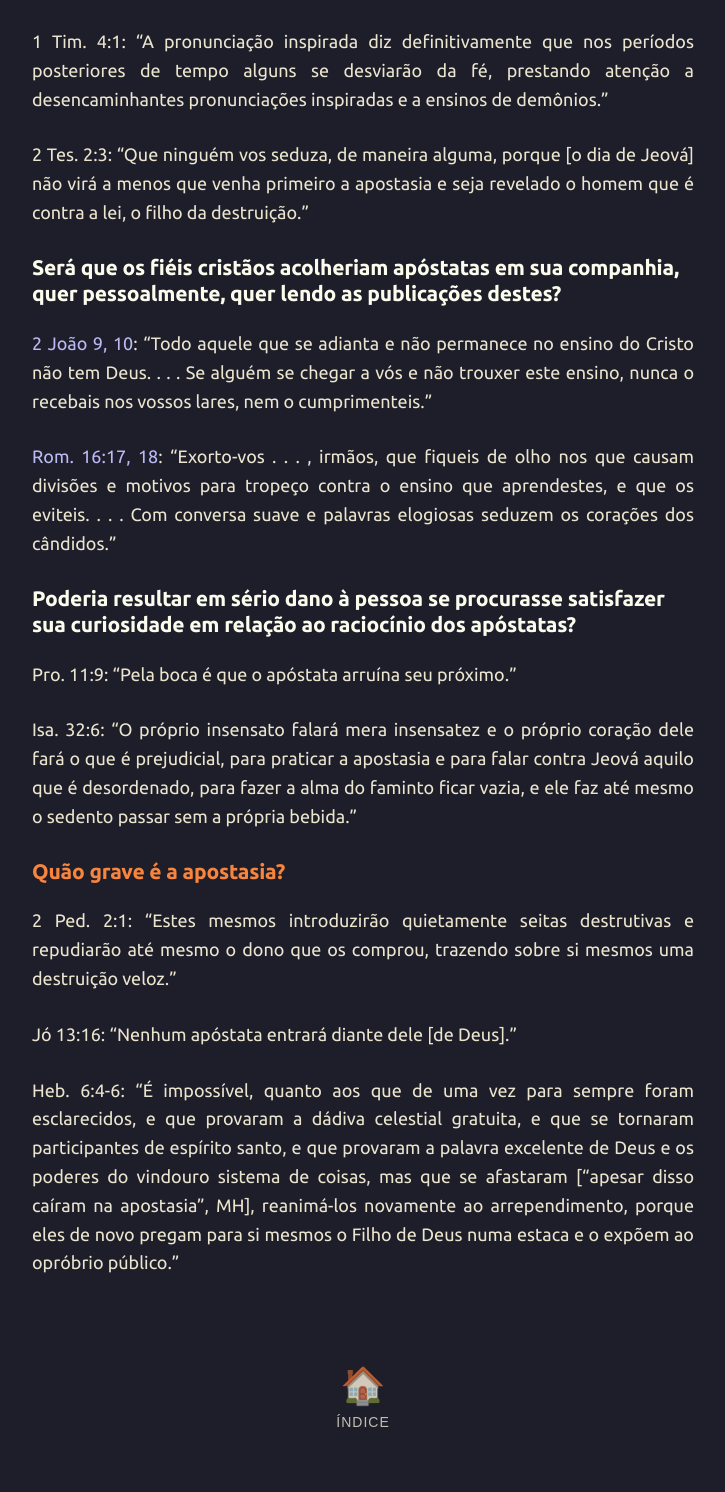
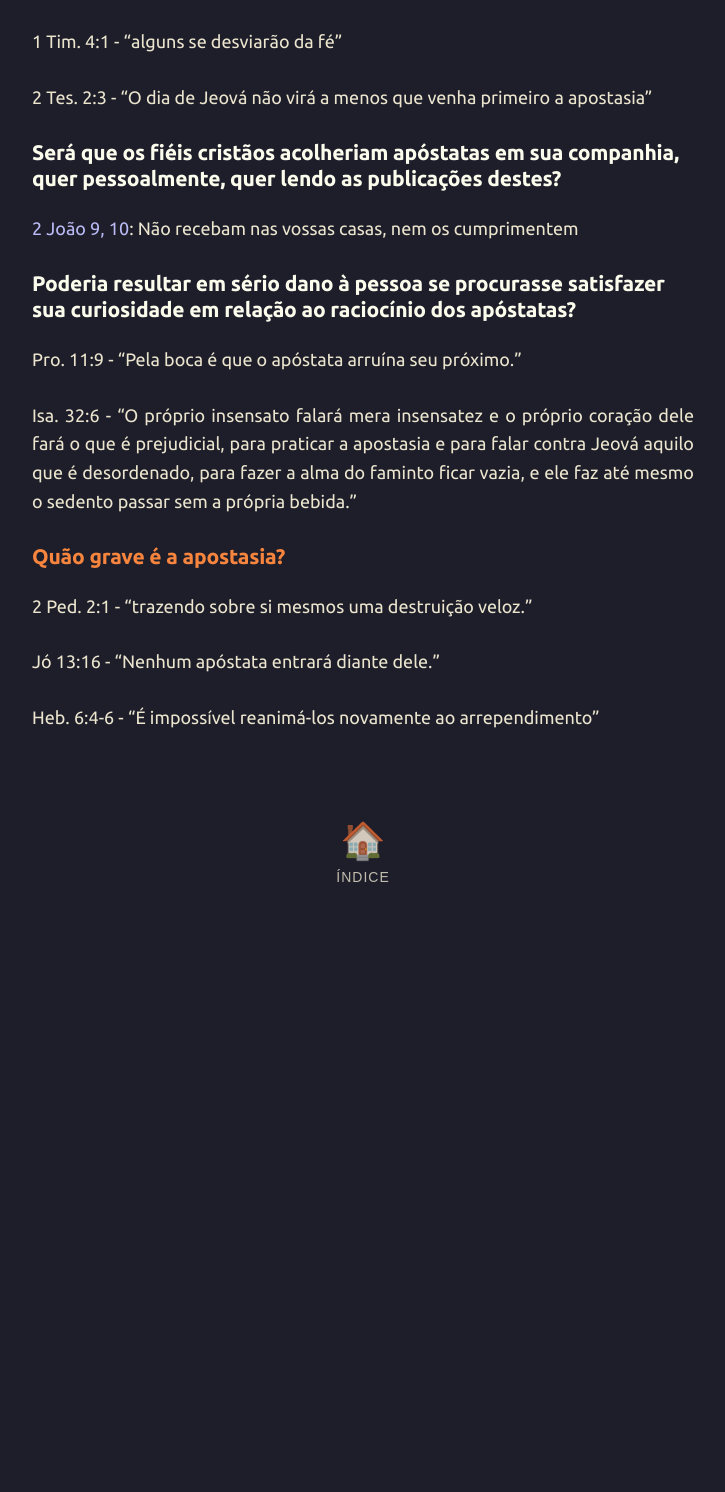
Before and after one commit to joaquim-capitao/jw, a Jekyll site: the page built from assuntos/apostasia.md, in a window 1280 px wide. Shown: the whole page, without its empty margins (277-1002 px from the left). Built offline with Jekyll 4.4.1, drawn with Linux system fonts in a browser that asks for light colours; our own code applies the rules of GitHub Pages for plain Markdown files; after the commit the page ends 946 px from its top, so only the background shows below that.

Commit message:
Revise apostasy references in assuntos/apostasia.md
Updated biblical references and quotes regarding apostasy for clarity and consistency.

```diff
--- a/assuntos/apostasia.md
+++ b/assuntos/apostasia.md
@@ -1,23 +1,21 @@
-1 Tim. 4:1: “A pronunciação inspirada diz definitivamente que nos períodos posteriores de tempo alguns se desviarão da fé, prestando atenção a desencaminhantes pronunciações inspiradas e a ensinos de demônios.”
+1 Tim. 4:1 - “alguns se desviarão da fé"
 
-2 Tes. 2:3: “Que ninguém vos seduza, de maneira alguma, porque [o dia de Jeová] não virá a menos que venha primeiro a apostasia e seja revelado o homem que é contra a lei, o filho da destruição.”
+2 Tes. 2:3 - “O dia de Jeová não virá a menos que venha primeiro a apostasia"
 
 ### **Será que os fiéis cristãos acolheriam apóstatas em sua companhia, quer pessoalmente, quer lendo as publicações destes?**
 
-[2 João 9, 10](https://wol.jw.org/pt/wol/bc/r5/lp-t/1101989208/11/0): “Todo aquele que se adianta e não permanece no ensino do Cristo não tem Deus. . . . Se alguém se chegar a vós e não trouxer este ensino, nunca o recebais nos vossos lares, nem o cumprimenteis.”
-
-[Rom. 16:17, 18](https://wol.jw.org/pt/wol/bc/r5/lp-t/1101989208/12/0): “Exorto-vos . . . , irmãos, que fiqueis de olho nos que causam divisões e motivos para tropeço contra o ensino que aprendestes, e que os eviteis. . . . Com conversa suave e palavras elogiosas seduzem os corações dos cândidos.”
+[2 João 9, 10](https://wol.jw.org/pt/wol/bc/r5/lp-t/1101989208/11/0): Não recebam nas vossas casas, nem os cumprimentem
 
 ### **Poderia resultar em sério dano à pessoa se procurasse satisfazer sua curiosidade em relação ao raciocínio dos apóstatas?**
 
-Pro. 11:9: “Pela boca é que o apóstata arruína seu próximo.”
+Pro. 11:9 - “Pela boca é que o apóstata arruína seu próximo.”
 
-Isa. 32:6: “O próprio insensato falará mera insensatez e o próprio coração dele fará o que é prejudicial, para praticar a apostasia e para falar contra Jeová aquilo que é desordenado, para fazer a alma do faminto ficar vazia, e ele faz até mesmo o sedento passar sem a própria bebida.”
+Isa. 32:6 - “O próprio insensato falará mera insensatez e o próprio coração dele fará o que é prejudicial, para praticar a apostasia e para falar contra Jeová aquilo que é desordenado, para fazer a alma do faminto ficar vazia, e ele faz até mesmo o sedento passar sem a própria bebida.”
 
 ### Quão grave é a apostasia?
 
-2 Ped. 2:1: “Estes mesmos introduzirão quietamente seitas destrutivas e repudiarão até mesmo o dono que os comprou, trazendo sobre si mesmos uma destruição veloz.”
+2 Ped. 2:1 - “trazendo sobre si mesmos uma destruição veloz.”
 
-Jó 13:16: “Nenhum apóstata entrará diante dele [de Deus].”
+Jó 13:16 - “Nenhum apóstata entrará diante dele.”
 
-Heb. 6:4-6: “É impossível, quanto aos que de uma vez para sempre foram esclarecidos, e que provaram a dádiva celestial gratuita, e que se tornaram participantes de espírito santo, e que provaram a palavra excelente de Deus e os poderes do vindouro sistema de coisas, mas que se afastaram [“apesar disso caíram na apostasia”, MH], reanimá-los novamente ao arrependimento, porque eles de novo pregam para si mesmos o Filho de Deus numa estaca e o expõem ao opróbrio público.”
+Heb. 6:4-6 - “É impossível reanimá-los novamente ao arrependimento"
```
